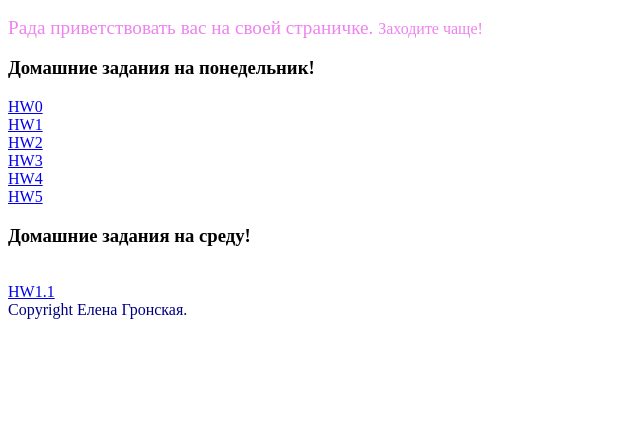
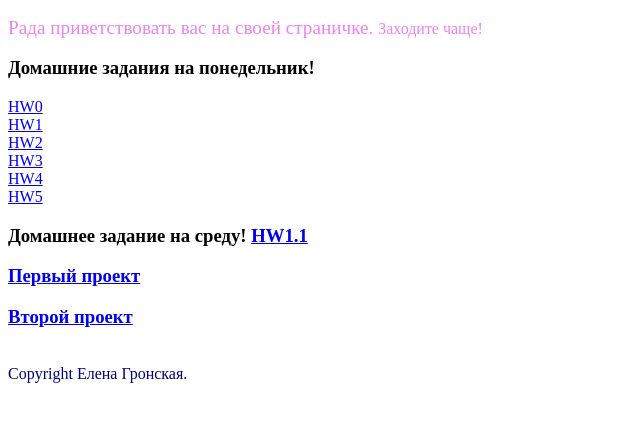
Before and after one commit to elenagronskaya/itshatle, a plain HTML site: page index.html in a window 1280 px wide. Shown: the part 123-544 px from the top of the page, without its empty margins (0-640 px from the left). Drawn offline with Linux system fonts and the light colour scheme.

Commit message:
index changes
index changes

```diff
--- a/index.html
+++ b/index.html
@@ -23,8 +23,15 @@
           <br><a href="HW4.html">HW4</a>
           <br><a href="HW5.html">HW5</a>
 
-          <h3>Домашние задания на среду!</h3>
-          <br><a href="HW1.1.html">HW1.1</a>
+          <h3>Домашнее задание на среду! <a href="HW1.1.html">HW1.1</a></h3>
+
+
+          <h3>
+          <a href="./project/index.html">Первый проект</a></h3>
+            <h3>
+            <a href="./project2/index.html">Второй проект</a></h3>
+
+            <br>
 
           <footer>
             Copyright Елена Гронская.
```
Also changed, not shown: project/index.html (+3 -1 lines).
